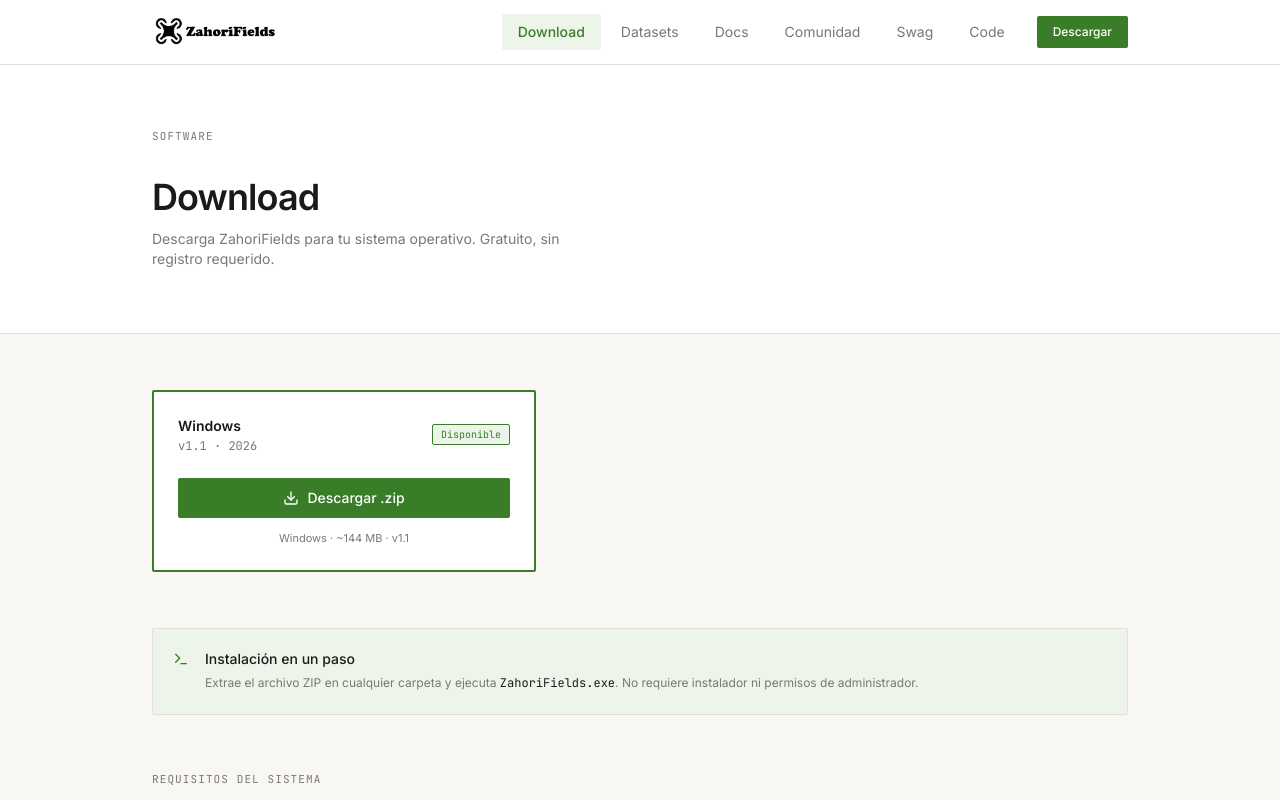
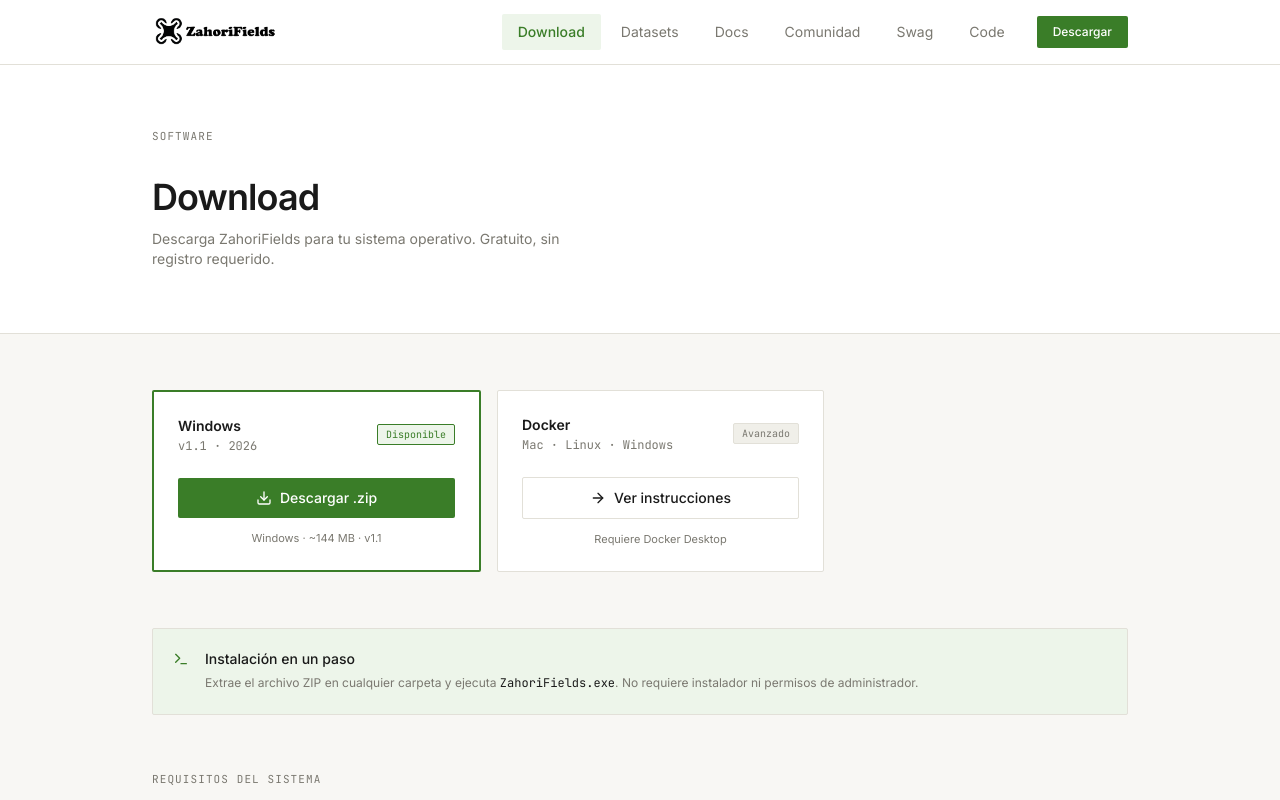
Before and after one commit to vacashot/zahorifields-web, a React (Vite) app: page /download in a window 1280 px wide. Shown: the top 800 px of the page. Built offline with nearby package versions, Linux system fonts and the light colour scheme.

Commit message:
Add Docker option in Download page linking to /docs

```diff
--- a/src/pages/Download.jsx
+++ b/src/pages/Download.jsx
@@ -1,5 +1,6 @@
 import { useState } from 'react'
-import { Download as DownloadIcon, Terminal, CheckCircle, AlertCircle } from 'lucide-react'
+import { Download as DownloadIcon, Terminal, CheckCircle, AlertCircle, ArrowRight } from 'lucide-react'
+import { Link } from 'react-router-dom'
 
 const requirements = [
   { label: 'Sistema operativo', min: 'Windows 10 64-bit', rec: 'Windows 11 64-bit' },
@@ -30,9 +31,10 @@
       </div>
 
       <div className="max-w-5xl mx-auto px-6 py-14">
-        {/* OS Card — solo Windows */}
-        <div className="max-w-sm mb-14">
-          <div className="border-2 border-accent bg-white p-6 rounded-sm">
+        {/* OS Cards */}
+        <div className="flex flex-col sm:flex-row gap-4 max-w-2xl mb-14">
+          {/* Windows */}
+          <div className="border-2 border-accent bg-white p-6 rounded-sm flex-1">
             <div className="flex items-center justify-between mb-6">
               <div>
                 <p className="text-sm font-semibold text-text">Windows</p>
@@ -48,6 +50,25 @@
               Descargar .zip
             </a>
             <p className="text-[11px] text-muted mt-3 text-center">Windows · ~144 MB · v1.1</p>
+          </div>
+
+          {/* Docker */}
+          <div className="border border-border bg-white p-6 rounded-sm flex-1">
+            <div className="flex items-center justify-between mb-6">
+              <div>
+                <p className="text-sm font-semibold text-text">Docker</p>
+                <p className="text-xs font-mono text-muted mt-0.5">Mac · Linux · Windows</p>
+              </div>
+              <span className="text-[10px] font-mono text-muted border border-border bg-surface-2 px-2 py-0.5 rounded-sm">Avanzado</span>
+            </div>
+            <Link
+              to="/docs"
+              className="btn-ghost w-full justify-center"
+            >
+              <ArrowRight className="w-4 h-4" />
+              Ver instrucciones
+            </Link>
+            <p className="text-[11px] text-muted mt-3 text-center">Requiere Docker Desktop</p>
           </div>
         </div>
 
```
